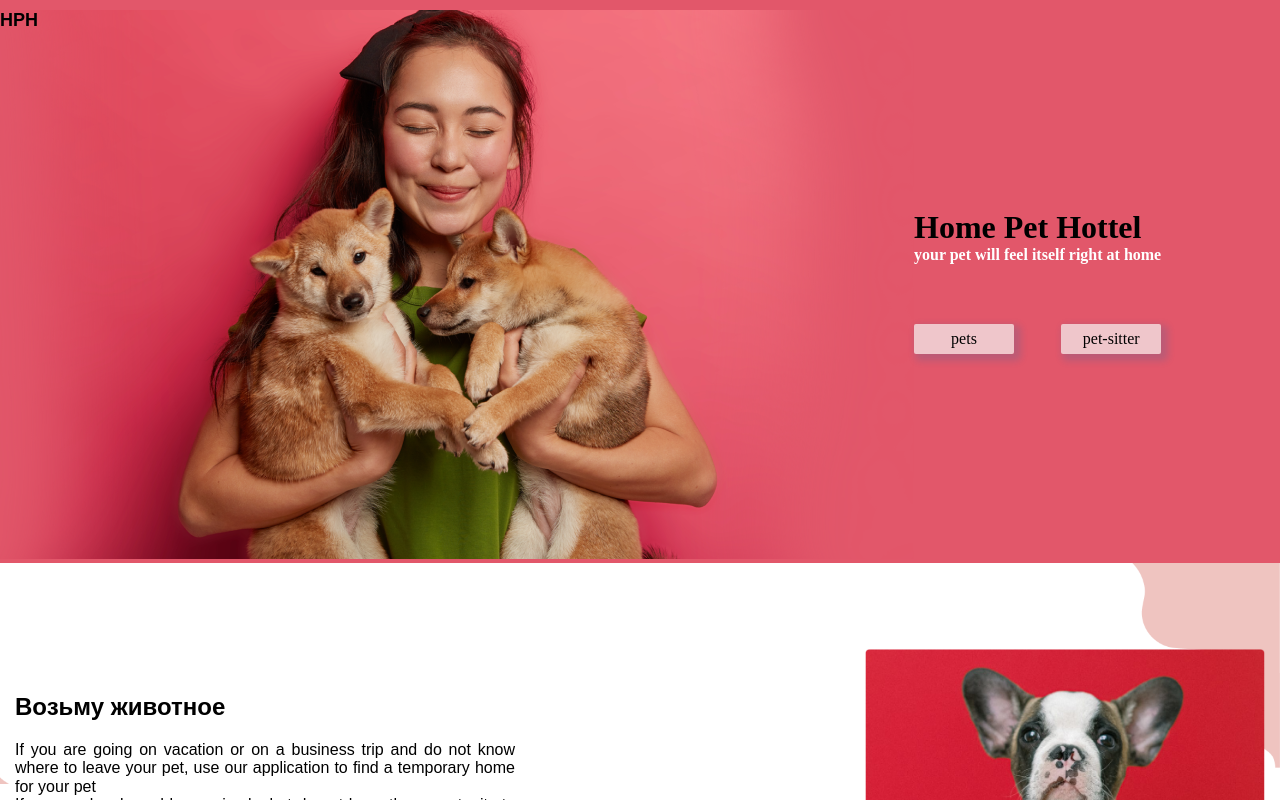
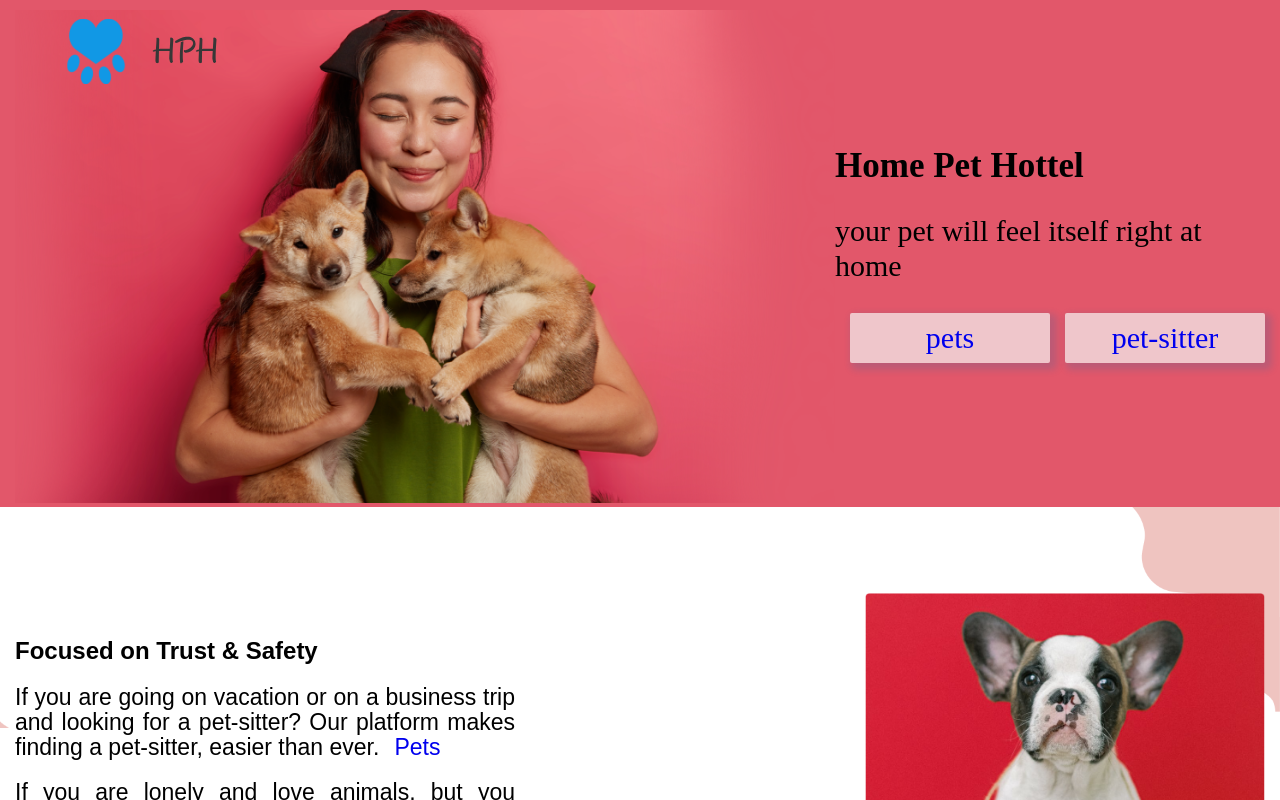
Before and after one commit to Otkrovennost/hackathon-pets-hotel, a React (Create React App) app: page / in a window 1280 px wide. Shown: the top 800 px of the page. Built offline with nearby package versions, Linux system fonts and the light colour scheme; a web font is replaced by a local one; what use-global-hook would draw is missing.

Commit message:
fixed some blocks

```diff
--- a/src/components/Pages/MainPage/AboutSection.jsx
+++ b/src/components/Pages/MainPage/AboutSection.jsx
@@ -1,4 +1,5 @@
-import React from 'react'
+import React from 'react';
+import { Link } from 'react-router-dom';
 import dog from './assets/dog.png'
 import './AboutSection.scss'
 export default function AboutSection() {
@@ -6,17 +7,24 @@ export default function AboutSection() {
       <div className='AboutSection'>
         <div className='container-aboutSection'>
           <div className='content-container'>
-<h2>Возьму животное</h2>
-<p>If you are going on vacation or on a business trip and do not know where to leave your pet, use our application to find a temporary home for your pet</p>
-
-<p>If you are lonely and love animals, but do not have the opportunity to constantly keep at home... If you want to take a pet, but have never lived with an animal then take advantage of our offer to take a pet for a while  the owner leaves</p>
+            <h2>Focused on Trust & Safety</h2>
+            <p>
+              If you are going on vacation or on a business trip and looking for a pet-sitter?  Our platform makes finding a pet-sitter, easier than ever.
+              <span>
+                <Link to='/pets_on_holiday'>Pets</Link>
+              </span>
+            </p>
+            <p>
+              If you are lonely and love animals, but you haven't got opportunity to keep them at home ... or if you are going to have a pet, but don't have any experience use our offer to get such experience while the owner is away
+              <span>
+              <Link to='/pet_sitters'>Pet-sitters</Link>
+              </span>
+            </p>
           </div>
           <div className='imgDog'>
               <img src={dog} alt="dog"/>
           </div>
-
         </div>
-
       </div>
     )
 }
--- a/src/components/Pages/MainPage/AboutSection.scss
+++ b/src/components/Pages/MainPage/AboutSection.scss
@@ -20,6 +20,17 @@
     justify-content: space-between;
     padding-bottom: 86px;
 
+    p {
+      font-size: 23px;
+      line-height: 28px;
+      margin-bottom: 20px;
+      line-height: 25px;
+    }
+
+    a {
+      margin-left: 15px;
+      text-decoration: none;
+    }
 
     .imgDog{
         width: 400px;
--- a/src/components/Pages/MainPage/MainPage.jsx
+++ b/src/components/Pages/MainPage/MainPage.jsx
@@ -12,21 +12,21 @@ const MainPage = () => {
     <div className='BothSections'>
       <div className='wrapper'>
         <div className='logo'>
-          <span>HPH</span>
+          <img src={Logo} alt="logo"/>
         </div>
 
-        <div className='wrapper-content'>
-          <div><img src={Pict} /></div>
+        <div className='wrapper-content container'>
+          <div><img className="wrapper-content__img" src={Pict} alt="funny girl"/></div>
 
 
 
           <div className='section'>
 
             <h1>Home Pet Hottel</h1>
-            <h4>your pet will feel itself right at home</h4>
+            <p>your pet will feel itself right at home</p>
             <div className='button-general'>
-              <Link to='/pets_on_holiday'><button >  pets  </button></Link>
-              <Link to='/pet_sitters'><button >  pet-sitter  </button></Link>
+              <Link className="button" to='/pets_on_holiday'>pets</Link>
+              <Link className="button" to='/pet_sitters'>pet-sitter</Link>
             </div>
           </div>
         </div>
--- a/src/components/Pages/MainPage/MainPage.scss
+++ b/src/components/Pages/MainPage/MainPage.scss
@@ -1,3 +1,5 @@
+@import "../../../scss/mixins";
+
 .wrapper {
   width: auto;
   height: auto;
@@ -8,23 +10,31 @@
 .wrapper-content {
   display: flex;
 
-  margin:auto;
-  /* justify-content: space-between;   */
-   padding: 0;
-
-    }
+  @media(max-width: 900px) {
+    flex-wrap: wrap;
+    flex-direction: column;
+  }
+}
 
 .logo {
-  position: fixed;
-  left:0;
-  width: 100px;
-  height: 10px;
-  font-size: large;
-  font-weight:bold;
-  padding-top: 10px
+  position: absolute;
+  top: 0;
+  left: 5%;
+  width: auto;
+  height: auto;
+  font-weight: bold;
+  padding-top: 10px;
+
+  img {
+    width: auto;
+
+    @media(max-width: 1000px) {
+      width: 100px;
+    }
+  }
 }
 
-.wrapper img{
+.wrapper-content__img {
   overflow: hidden;
   width: 100%;
   height: auto;
@@ -37,35 +47,59 @@
   background:#E2576A;
   font-family: 'Oregano';
   justify-content: center;
+
+  h1 {
+    font-size: 35px;
+    line-height: 45px;
+    margin: 0 0 25px 0;
   }
 
-  .section h1 {
-    margin: 0em;
-     }
-
-  .section h4 {
-    margin: 0em;
-    color:  #FFFFFF;
-    font-family: auto;
-
+  p {
+    font-size: 30px;
+    line-height: 35px;
   }
 
+  @media(max-width: 900px) {
+    width: 100%;
+    align-self: center;
+  }
+}
 
 .button-general {
   display: flex;
   justify-content: space-between;
-  padding-top: 60px;
+  padding-top: 30px;
 
+  @media(max-width: 900px) {
+    flex-wrap: wrap;
+    justify-content: center;
   }
 
-.button-general button{
+}
+
+.button{
+  margin: 0 0 0 15px;
+  padding: 10px;
+  font-size: 30px;
+  line-height: 30px;
+  text-align: center;
+  text-decoration: none;
   background-color: rgba(245, 245, 245, 0.70);
   border-radius: 2px;
-  height: 30px;
-  width: 100px;
+  min-width: 200px;
   box-shadow: 4px 4px 7px 3px rgba(33, 107, 163, 0.20);
   border-color: none;
   border-style: none;
+  transition: all 0.9 s;
+
+  @media(max-width: 900px) {
+    margin-bottom: 20px;
+  }
+
+  &:hover {
+    color: #551426;
+    background-color: #fff;
+  }
 }
   // .logo {
   //   display:flex;
--- a/src/components/Pages/PetSitters/PetSitters.jsx
+++ b/src/components/Pages/PetSitters/PetSitters.jsx
@@ -45,7 +45,7 @@ const PetSitters = () => {
             variant="contained"
             color="secondary"
             onClick={handleOpen}
-            className="buttonAdd"
+            className="buttonAddSitters"
           >
             Put a card
           </Button>
--- a/src/components/Pages/PetSitters/PetSitters.scss
+++ b/src/components/Pages/PetSitters/PetSitters.scss
@@ -29,9 +29,10 @@
   justify-content: center;
   margin: 30px 0;
 
-  .buttonAdd {
+  .buttonAddSitters {
     width: 250px;
     font-size: 20px;
+    margin: auto;
   }
 }
 
--- a/src/components/Pages/PetsOnHoliday/PetsOnHoliday.scss
+++ b/src/components/Pages/PetsOnHoliday/PetsOnHoliday.scss
@@ -19,6 +19,7 @@
   .buttonAdd {
     width: 250px;
     font-size: 20px;
+    margin-left: auto;
   }
 }
 
@@ -37,10 +38,12 @@
   margin: 10px;
   padding: 10px;
   box-shadow: 0px 4px 4px rgba(0, 0, 0, 0.25);
+
    h2{
     text-align: center;
     margin-bottom: 5px;
    }
+
   img{
     width: 150px;
     height: 150px;
--- a/src/scss/_variables.scss
+++ b/src/scss/_variables.scss
@@ -10,7 +10,6 @@ $extra-bold: 700;
 
 // MEDIA QUERIES
 
-
 $tablet: 768px;
 $surface:526px;
 $mobile-big: 414px;
```
Lines whose indentation alone changed are shown as unchanged.
